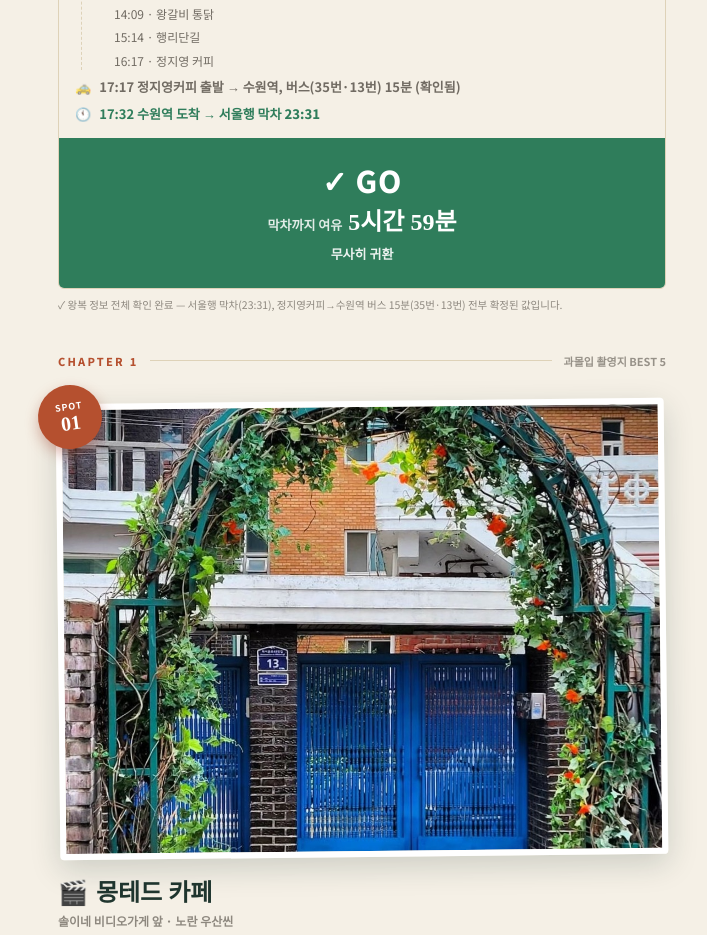
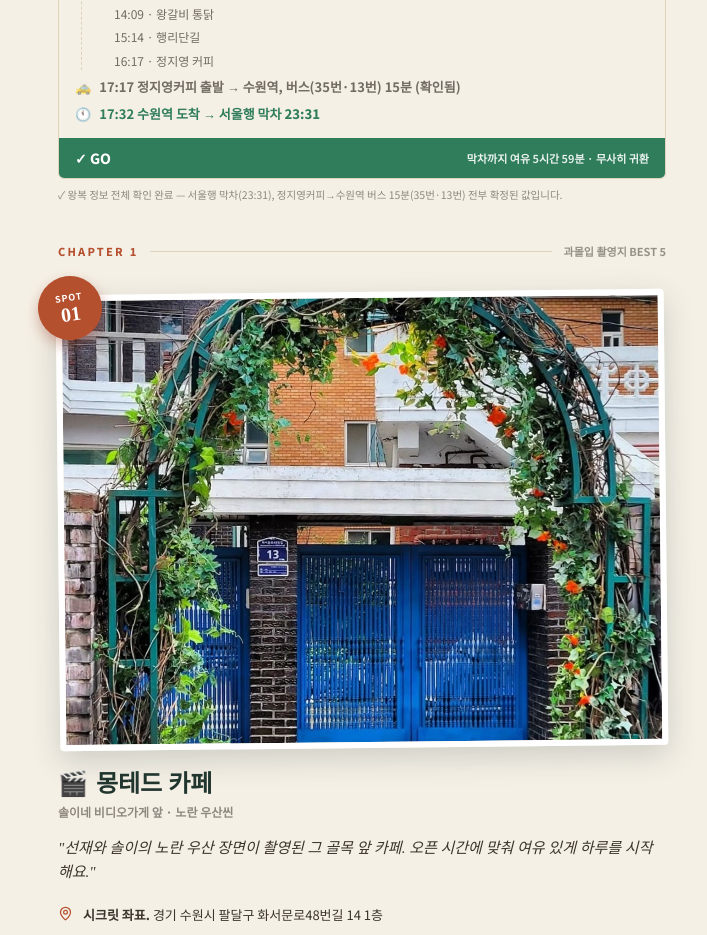
Before and after one commit to pdu05121-star/KSPOT_Tour_Page, a React (Vite) app: page /tour/suwon in a window 1280 px wide. Shown: the part 1200-2135 px from the top of the page, without its empty margins (278-985 px from the left). Built offline with nearby package versions, Linux system fonts and the light colour scheme; a web font is replaced by a local one.

Commit message:
판정바 사이즈를 원래 컴팩트한 한 줄 크기로 축소
- 좌: 판정 라벨(GO 등) / 우: 여유시간+설명 한 줄로 복원
- '5시간 59분' 표기는 그대로 유지

```diff
--- a/src/app/pages/SuwonTour.tsx
+++ b/src/app/pages/SuwonTour.tsx
@@ -591,21 +591,15 @@ export default function SuwonTour() {
             </div>
           </div>
 
-          {/* 판정 결과 — 코스의 핵심 결론이라 크게, 내용도 풍부하게 */}
+          {/* 판정 결과 */}
           <div
-            className="px-5 py-6 text-white text-center"
+            className="px-4 py-2.5 flex items-center justify-between text-white"
             style={{ backgroundColor: VERDICT_COLOR[verdict] }}
           >
-            <div className="text-3xl font-black mb-2 tracking-wide">{VERDICT_LABEL[verdict]}</div>
-            {ROUND_TRIP.bufferMinutes !== null && (
-              <div className="mb-1.5">
-                <span className="text-[13px] font-semibold opacity-85 mr-1.5">{t.bufferLabel}</span>
-                <span className="text-2xl font-black" style={{ fontFamily: "'Noto Serif KR', serif" }}>
-                  {formatBufferHM(ROUND_TRIP.bufferMinutes, lang)}
-                </span>
-              </div>
-            )}
-            <p className="text-[13px] font-semibold opacity-90">{VERDICT_SUB[lang][verdict]}</p>
+            <span className="text-sm font-black">{VERDICT_LABEL[verdict]}</span>
+            <span className="text-[11px] font-semibold opacity-90">
+              {t.bufferLabel} {ROUND_TRIP.bufferMinutes !== null ? formatBufferHM(ROUND_TRIP.bufferMinutes, lang) : ""} · {VERDICT_SUB[lang][verdict]}
+            </span>
           </div>
         </div>
         <p className="text-[10.5px] -mt-8 mb-10" style={{ color: INK, opacity: 0.55 }}>
```
